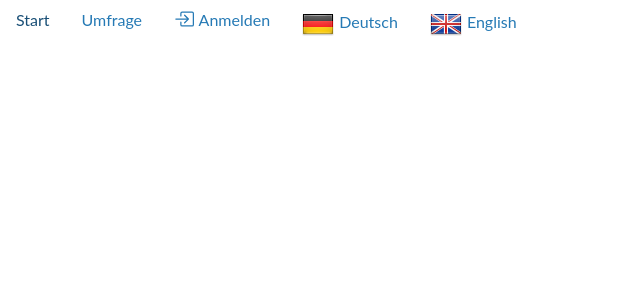
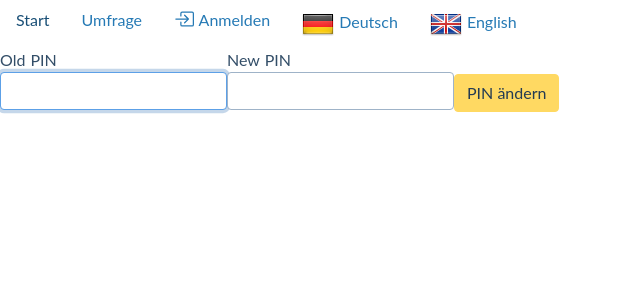
Before and after one commit to devconnecthh/gobanyo, a Nuxt app: page /admin/change-pin in a window 1280 px wide. Shown: the top 300 px of the page, without its empty margins (0-640 px from the left). Built offline with nearby package versions, Linux system fonts and the light colour scheme; no server answers.

Commit message:
Change Pin (#20)
* feat: Add change pin

Co-authored-by: Valeria Rosenberg
Co-authored-by: Johannes Lamberts <mail@j-lamberts.de>

```diff
--- a/assets/locales/de-DE.js
+++ b/assets/locales/de-DE.js
@@ -29,6 +29,13 @@ export default {
     admin: {
       title: 'Administration',
     },
+    adminExport: {
+      title: 'Export',
+    },
+    adminChangePin: {
+      title: 'PIN ändern',
+      submitButton: 'PIN ändern',
+    },
     adminLogin: {
       invalidPin: 'Ungültige PIN. Bitte versuchen Sie es erneut.',
       input: 'Geben Sie Ihre PIN ein',
--- /dev/null
+++ b/pages/admin/change-pin.vue
@@ -0,0 +1,66 @@
+<template>
+  <div>
+    <b-alert v-if="successMessage" show variant="success">
+      {{ successMessage }}
+    </b-alert>
+    <b-form v-else @submit.prevent="submit">
+      <b-alert :show="!!errorMessage" variant="danger">
+        {{ errorMessage }}
+      </b-alert>
+      <label>
+        Old PIN
+        <b-input
+          v-model="oldPin"
+          inputmode="numeric"
+          type="password"
+          autofocus
+        />
+      </label>
+      <label>
+        New PIN
+        <b-input v-model="newPin" inputmode="numeric" type="password" />
+      </label>
+      <b-btn type="submit">
+        {{ $t('pages.adminChangePin.submitButton') }}
+      </b-btn>
+    </b-form>
+  </div>
+</template>
+
+<script>
+import { Auth, AuthError, PinRequirementError } from '~/state/auth'
+
+export default {
+  name: 'ChangePinPage',
+  middleware: 'auth',
+  data() {
+    return {
+      oldPin: '',
+      newPin: '',
+      errorMessage: null,
+      successMessage: null,
+    }
+  },
+  methods: {
+    submit() {
+      this.errorMessage = null
+      try {
+        Auth.changePin(this.oldPin, this.newPin)
+        this.successMessage = 'Successfully changed'
+      } catch (error) {
+        if (error instanceof AuthError) {
+          this.errorMessage = 'Old PIN is invalid'
+          return
+        }
+
+        if (error instanceof PinRequirementError) {
+          this.errorMessage = 'New PIN is invalid'
+          return
+        }
+
+        throw error
+      }
+    },
+  },
+}
+</script>
--- a/pages/admin/index.vue
+++ b/pages/admin/index.vue
@@ -1,7 +1,13 @@
 <template>
   <main>
-    <h1>Administration</h1>
-    <nuxt-link to="/admin/export">Export</nuxt-link>
+    <h1>{{ $t('pages.admin.title') }}</h1>
+    <nuxt-link to="/admin/export">{{
+      $t('pages.adminExport.title')
+    }}</nuxt-link>
+    <br />
+    <nuxt-link to="/admin/change-pin">{{
+      $t('pages.adminChangePin.title')
+    }}</nuxt-link>
   </main>
 </template>
 
--- a/pages/admin/login.vue
+++ b/pages/admin/login.vue
@@ -21,7 +21,6 @@ export default {
   name: 'AdminLoginPage',
   data() {
     return {
-      Auth,
       pin: '',
       pinInvalidError: false,
     }
@@ -29,7 +28,7 @@ export default {
   methods: {
     submit() {
       try {
-        this.Auth.login(this.pin)
+        Auth.login(this.pin)
         this.$router.push('/admin')
       } catch (e) {
         if (!(e instanceof AuthError)) {
--- a/state/auth.js
+++ b/state/auth.js
@@ -4,10 +4,6 @@ import {
   PIN_PRECONFIGURED,
   LOGGED_IN_STORAGE_KEY,
 } from '~/config/auth'
-
-export function getPin() {
-  return localStorage.getItem(PIN_STORAGE_KEY) || PIN_PRECONFIGURED
-}
 
 const storage = {
   get login() {
@@ -16,13 +12,23 @@ const storage = {
   set login(value) {
     localStorage.setItem(LOGGED_IN_STORAGE_KEY, JSON.stringify(value))
   },
+  get pin() {
+    return (
+      JSON.parse(localStorage.getItem(PIN_STORAGE_KEY)) || PIN_PRECONFIGURED
+    )
+  },
+  set pin(newPin) {
+    localStorage.setItem(PIN_STORAGE_KEY, JSON.stringify(newPin))
+  },
 }
 
 export function isCurrentPin(pin) {
-  return pin === getPin()
+  return pin === storage.pin
 }
 
 export class AuthError extends Error {}
+
+export class PinRequirementError extends Error {}
 
 export const Auth = new Vue({
   data() {
@@ -43,5 +49,14 @@ export const Auth = new Vue({
       storage.login = false
       window.location.href = '/'
     },
+    changePin(oldPin, newPin) {
+      if (!isCurrentPin(oldPin)) {
+        throw new AuthError('PIN invalid')
+      }
+      if (newPin.length < 4) {
+        throw new PinRequirementError('PIN too short')
+      }
+      storage.pin = newPin
+    },
   },
 })
```
Also changed, not shown: assets/locales/en-EN.js (+7 -0 lines).
